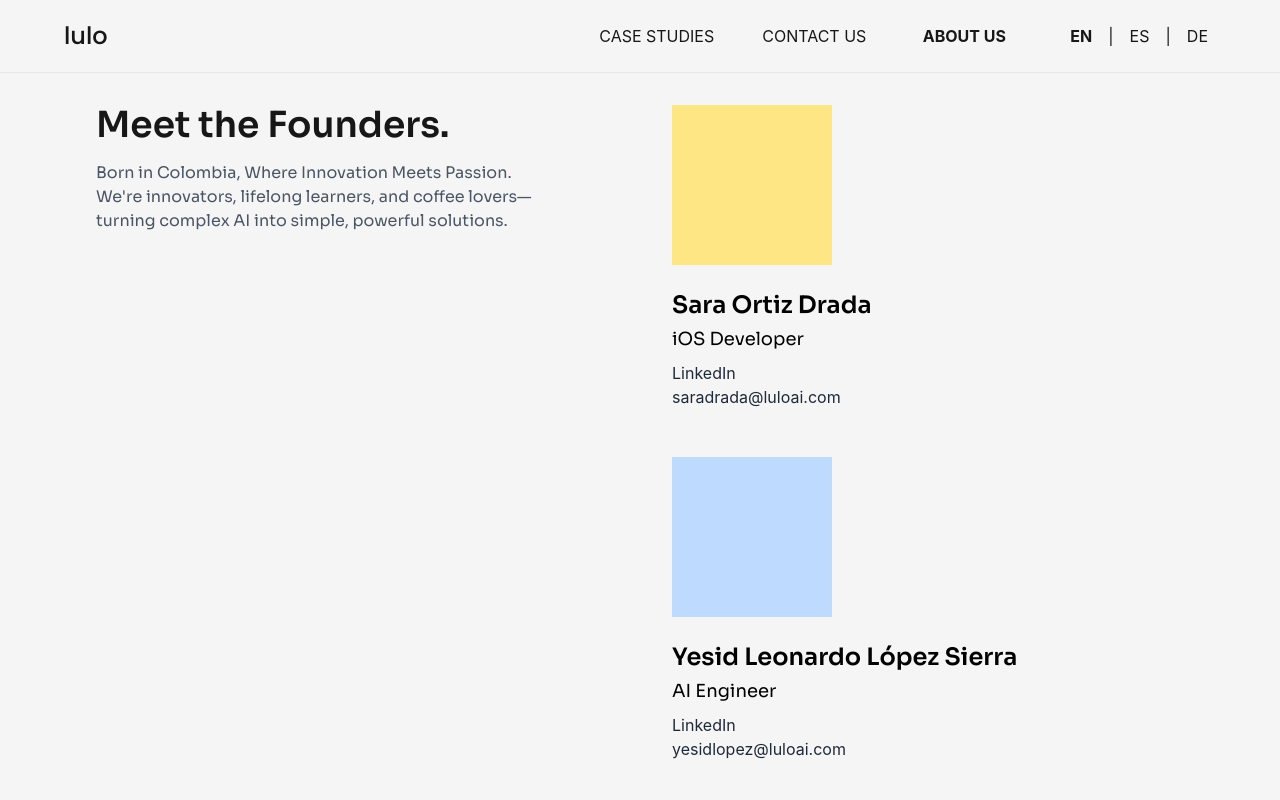
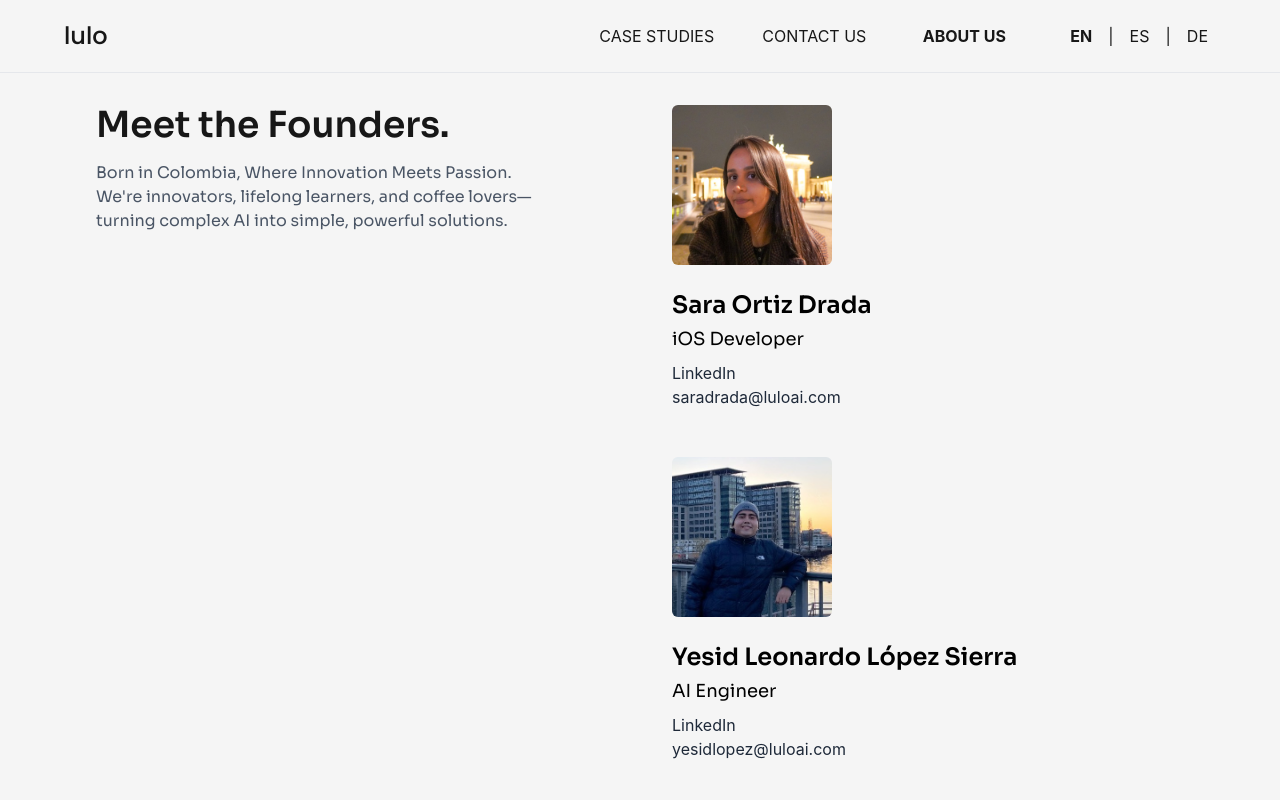
Before and after one commit to yesid-lopez/lulo, a Next.js app: page /about-us in a window 1280 px wide. Shown: the top 800 px of the page. Built offline with nearby package versions, Linux system fonts and the light colour scheme.

Commit message:
Add images for Sara and Yesid in About Us page

```diff
--- a/src/app/about-us/page.tsx
+++ b/src/app/about-us/page.tsx
@@ -4,6 +4,7 @@ import { useTranslation } from '@/hooks/useTranslation';
 import Link from 'next/link';
 import Navigation from '@/components/Navigation';
 import Footer from '@/components/Footer';
+import Image from 'next/image';
 
 export default function AboutUs() {
   const { t } = useTranslation();
@@ -28,8 +29,14 @@ export default function AboutUs() {
           <div className="flex flex-col space-y-12">
             {/* Sara's Card */}
             <div className="overflow-hidden flex flex-col items-start text-left">
-              <div className="relative w-40 h-40 mb-6 overflow-hidden bg-amber-200">
-                {/* Color block instead of image */}
+              <div className="relative w-40 h-40 mb-6 overflow-hidden rounded-md">
+                <Image
+                  src="/sara.jpeg"
+                  alt="Sara Drada"
+                  width={160}
+                  height={160}
+                  className="object-cover w-full h-full"
+                />
               </div>
               <h2 className="text-2xl font-bold mb-1 sora-text text-black">{t('saraName')}</h2>
               <p className="text-lg mb-2 sora-light text-black">
@@ -50,8 +57,14 @@ export default function AboutUs() {
 
             {/* Yesid's Card */}
             <div className="overflow-hidden flex flex-col items-start text-left">
-              <div className="relative w-40 h-40 mb-6 overflow-hidden bg-blue-200">
-                {/* Color block instead of image */}
+              <div className="relative w-40 h-40 mb-6 overflow-hidden rounded-md">
+                <Image
+                  src="/yesid.jpeg"
+                  alt="Yesid Lopez"
+                  width={160}
+                  height={160}
+                  className="object-cover w-full h-full"
+                />
               </div>
               <h2 className="text-2xl font-bold mb-1 sora-text text-black">{t('yesidName')}</h2>
               <p className="text-lg mb-2 sora-light text-black">
```
Also changed, not shown: public/sara.jpeg (added), public/yesid.jpeg (added).
